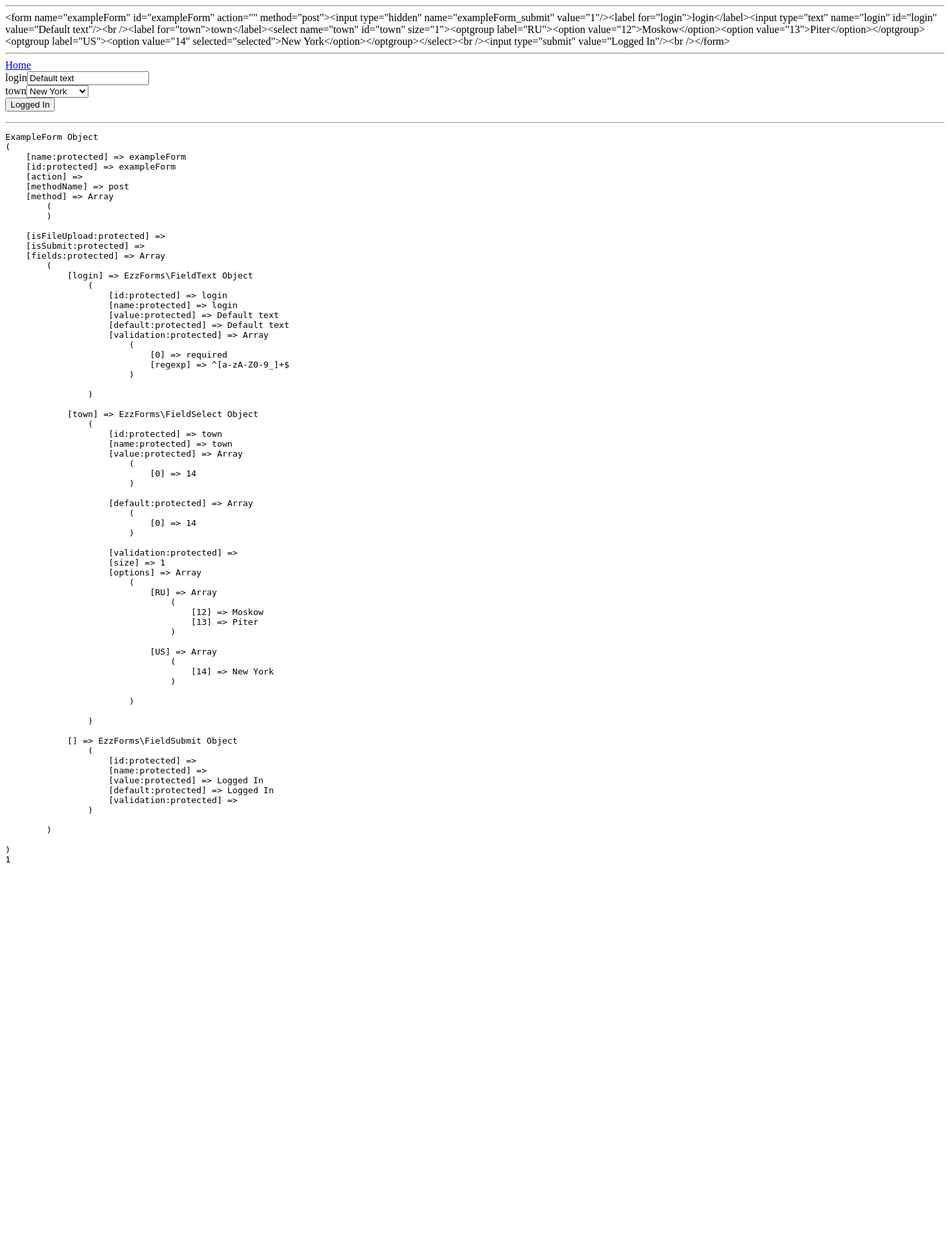
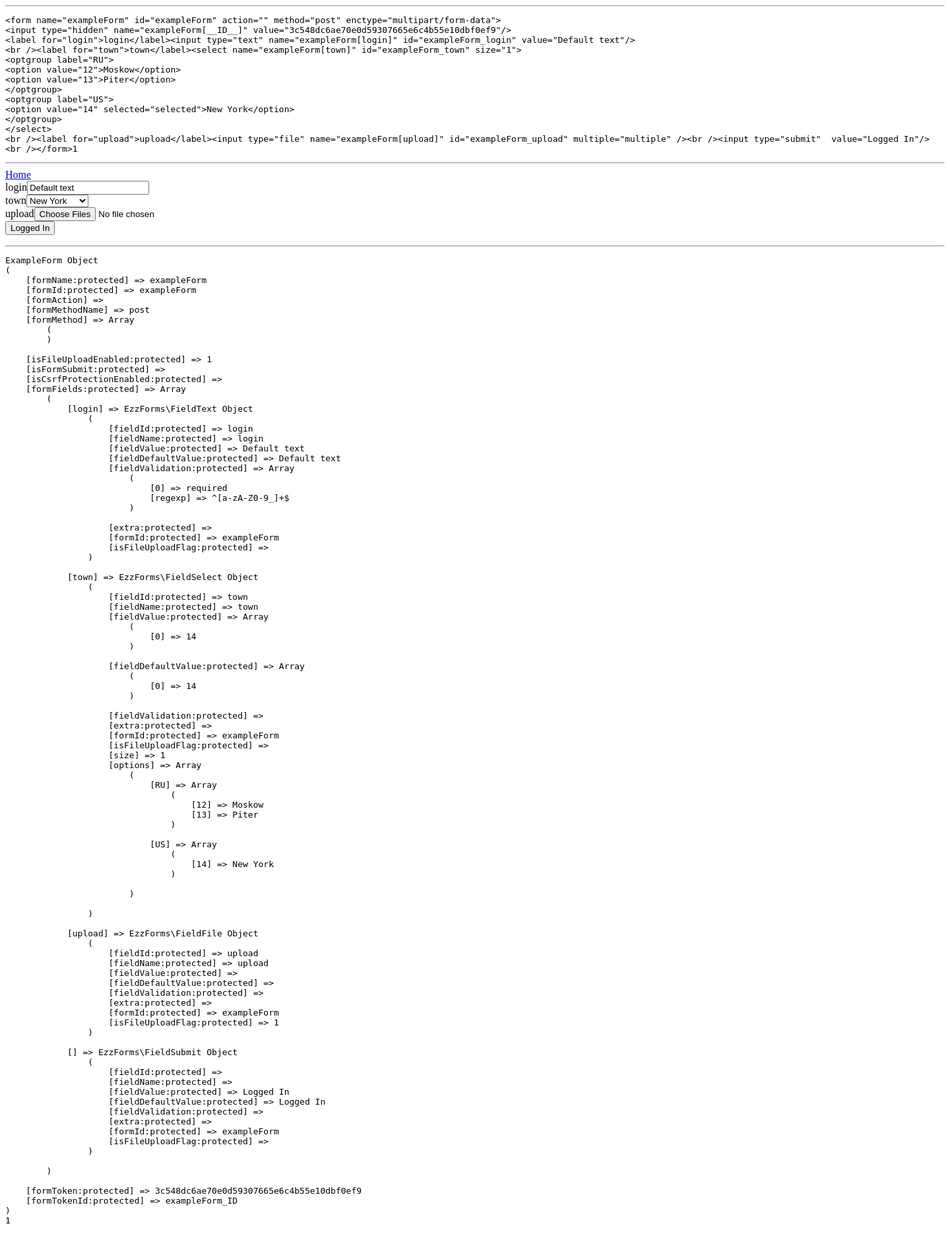
Before and after one commit to runcore/EzzForms, a PHP site: page / in a window 1440 px wide. Shown: the whole page at 66% size. Before the commit the page ends 1307 px from the top, so only its background shows below. Run offline with PHP 8.4, Linux system fonts and the light colour scheme.

Commit message:
add CSRF protection, light refactoring

```diff
--- a/ExampleForm.php
+++ b/ExampleForm.php
@@ -5,6 +5,8 @@ use EzzForms as EF;
  * Class ExampleForm
  */
 class ExampleForm extends EF\Form {
+
+    protected $isCsrfProtectionEnabled = false;
 
     public function __construct() {
 
@@ -24,6 +26,7 @@ class ExampleForm extends EF\Form {
         $this->add([
             new EF\FieldText( 'login', 'Default text', ['required','regexp'=>'^[a-zA-Z0-9_]+$'] ),
             new EF\FieldSelect('town', [14], $options['town'] ),
+            new EF\FieldFile('upload'),
             //
             new EF\FieldSubmit('', 'Logged In')
         ]);
--- a/EzzForms.php
+++ b/EzzForms.php
@@ -1,28 +1,120 @@
 <?php
+/**
+ * Light and powerful forms for embedding
+ *
+ * features:
+ *  CSRF protection
+ *  Default values for fields
+ *  Validation of values
+ *
+ * @package EzzForms
+ * @created 01.01.2017
+ * @author runcore
+ */
 namespace EzzForms;
 
+/**
+ * Class Form
+ * @package EzzForms
+ */
 abstract class Form {
 
-    protected $name = '';
-    protected $id = '';
-    public $action	= '';
-    public $methodName	= 'POST';
-    public $method	= [];
-    // Flags
-    protected $isFileUpload = false;
-    protected $isSubmit = false;
-    // Arrays
-    protected $fields = [];
+    /**
+     * @var string
+     */
+    protected $formName = '';
 
+    /**
+     * @var string
+     */
+    protected $formId = '';
+
+    /**
+     * @var string
+     */
+    public $formAction	= '';
+
+    /**
+     * @var string
+     */
+    public $formMethodName	= 'POST';
+
+    /**
+     * @var array
+     */
+    public $formMethod	= [];
+
+    /**
+     * @var bool
+     */
+    protected $isFileUploadEnabled = false;
+
+    /**
+     * @var bool
+     */
+    protected $isFormSubmit = false;
+
+    /**
+     * @var bool
+     * @uses $_SESSION
+     */
+    protected $isCsrfProtectionEnabled = true;
+
+    /**
+     * Array with all form fields
+     * @var array
+     */
+    protected $formFields = [];
+
+    /**
+     * CSRF or just form submit token
+     * @var string
+     */
+    protected $formToken;
+
+    /**
+     * @var string
+     */
+    protected $formTokenId = '';
+
+    /**
+     * Form constructor.
+     * @param string $name
+     * @param string $action
+     * @param string $methodName
+     */
     protected function __construct($name='', $action='', $methodName='post') {
-        $this->name	= $name ? $name : '';
-        $this->id	= $name ? $name : '';
-        $this->action = $action ? $action : '';
-        $this->methodName = $methodName ? strtolower($methodName) : '';
-        $this->method = $this->methodName=='post' ? $_POST : $_GET;
-        //
-        $this->isSubmit = isset( $this->method[$this->name.'_submit'] );
+        $this->formName	= $name ? $name : '';
+        $this->formId	= $name ? $name : '';
+        $this->formAction = $action ? $action : '';
+        // token
+        $this->formToken = sha1(microtime(1));
+        $this->formTokenId = $this->formId . '_ID';
+        // method
+        $methodName = strtolower($methodName);
+        $this->formMethodName = in_array($methodName,['get','post']) ? $methodName : 'post';
+        $this->formMethod = $this->formMethodName=='post' ? $_POST : $_GET;
+        // is submit form?
+        $this->isFormSubmit = !empty( $this->formMethod[$this->formId]['__ID__'] );
+        if ( $this->isFormSubmit && $this->isCsrfProtectionEnabled ) {
+            $this->isFormSubmit = (
+                !empty( $_SESSION[$this->formTokenId] )
+                &&
+                ( $_SESSION[$this->formTokenId] == $this->formMethod[$this->formId]['__ID__'] )
+            );
+            unset( $_SESSION[$this->formTokenId] );
+        }
     }
+
+    /**
+     *
+     */
+    public function __destruct() {
+        if ( $this->isCsrfProtectionEnabled ) {
+            $_SESSION[ $this->formTokenId ] = $this->formToken;
+        }
+    }
+
 
     /**
      * Add field|fields to form
@@ -30,7 +122,6 @@ abstract class Form {
      * @throws \Exception
      */
     public function add( $params ) {
-//        pr($this->isSubmit);
         if ( is_array($params) ) {
             foreach($params as $field) {
                 $this->add( $field );
@@ -38,14 +129,18 @@ abstract class Form {
         } else {
             // Add one field
             if ( $params instanceof FormField ) {
+                $field = $params;
+                $field->setFormId( $this->getFormId() );
                 // Set value from GET|POST
-                if ( $this->isSubmit ) {
-                    //pr($_POST);
-                    if ( isset($this->method[ $params->getId() ]) ) {
-                        $params->setValue($this->method[$params->getId()]);
+                if ( $this->isFormSubmit ) {
+                    if ( isset($this->formMethod[ $field->getId() ]) ) {
+                        $field->setValue($this->formMethod[$field->getId()]);
                     }
                 }
-                $this->fields[$params->getId()] = $params;
+                if ( $field->getFileUploadFlag() ) {
+                    $this->isFileUploadEnabled = true;
+                }
+                $this->formFields[$field->getId()] = $field;
             } else {
                 throw new \Exception('Expected child of FormField class');
             }
@@ -57,13 +152,12 @@ abstract class Form {
      * @return string
      */
     public function openTag($extra='') {
-        //return $this->before."\n".'<form '.$this->inline.' '.$extra.'>'
-        $inline = ' name="'.$this->name.'" id="'.$this->id.'" action="'.$this->action.'" method="'.$this->methodName.'"';
-        $inline .= $this->isFileUpload ? ' enctype="multipart/form-data"' : '';
-        $inline .= !empty($extra) ? ' '.$extra : '';
+        $inline = ' name="'.$this->formName.'" id="'.$this->formId.'" action="'.$this->formAction.'" method="'.$this->formMethodName.'"';
+        $inline .= $this->isFileUploadEnabled ? ' enctype="multipart/form-data"' : '';
+        $inline .= !empty($extra) ? ' '.trim($extra) : '';
         //
-        return '<form '.$inline.'>'
-        .'<input type="hidden" name="'.$this->name.'_submit" value="1"/>';
+        return '<form '.trim($inline).'>'.PHP_EOL
+            .'<input type="hidden" name="'.$this->formName.'[__ID__]" value="'.$this->formToken.'"/>'.PHP_EOL;
     }
 
     /**
@@ -84,7 +178,7 @@ abstract class Form {
         /**
          * @var FormField $field
          */
-        foreach($this->fields as $field) {
+        foreach($this->formFields as $field) {
             $out .= $field->label( $field->getName() );
             $out .= $field->render();
             $out .= '<br />';
@@ -98,30 +192,71 @@ abstract class Form {
      * @return bool
      */
     public function isSubmit() {
-        return $this->isSubmit;
+        return $this->isFormSubmit;
     }
 
-    // Valid all values of formElements of this Form
+    /**
+     * @return bool
+     */
     public function isValid() {
         $valid = true;
-//        foreach ($this->fields as $k=>$e) {
+        foreach( $this->formFields as $fieldId=>$field ) {
 //            if (!$e->isValid()) {
 //                $valid = false;
 //            }
-//        }
+        }
         return $valid;
+    }
+
+    public function getFormId() {
+        return $this->formId;
     }
 
 
 }
 
+/**
+ * Class FormField
+ * @package EzzForms
+ */
 abstract class FormField {
 
-    protected $id  = '';
-    protected $name  = '';
-    protected $value  = null;
-    protected $default = null;
-    protected $validation = null;
+    /**
+     * @var string
+     */
+    protected $fieldId  = '';
+
+    /**
+     * @var string
+     */
+    protected $fieldName  = '';
+
+    /**
+     * @var null
+     */
+    protected $fieldValue;
+
+    /**
+     * @var null
+     */
+    protected $fieldDefaultValue;
+
+    /**
+     * @var null
+     */
+    protected $fieldValidation;
+
+    /**
+     * @var string
+     */
+    protected $extra = '';
+
+    /**
+     * @var string
+     */
+    protected $formId = 'form';
+
+    protected $isFileUploadFlag = false;
 
     /**
      * FormField constructor.
@@ -130,71 +265,117 @@ abstract class FormField {
      * @param null $validation
      */
     public function __construct($id, $default=null, $validation=null) {
-        $this->id = $id;
-        $this->name = $id;
-        $this->default = $default;
-        $this->value   = $default;
-        $this->validation = $validation;
+        $this->fieldId = $id;
+        $this->fieldName = $id;
+        $this->fieldDefaultValue = $default;
+        $this->fieldValue   = $default;
+        $this->fieldValidation = $validation;
     }
 
+    /**
+     * @return string
+     */
     public function getId() {
-        return $this->id;
+        return $this->fieldId;
     }
 
+    /**
+     * @return string
+     */
     public function getName() {
-        return $this->name;
+        return $this->fieldName;
     }
 
+    /**
+     * @param $formName
+     */
+    public function setFormId($formId) {
+        $this->formId = $formId;
+    }
+
+    /**
+     * @param $value
+     */
     public function setValue($value) {
         $this->value = $value;
     }
 
+    /**
+     * @return null
+     */
     public function getValue() {
-        return $this->value;
+        return $this->fieldValue;
     }
 
+    /**
+     * @return null
+     */
     public function getDefault() {
-        return $this->default;
+        return $this->fieldDefaultValue;
     }
 
+    /**
+     * @return bool
+     */
+    public function getFileUploadFlag() {
+        return $this->isFileUploadFlag;
+    }
+
+    /**
+     * @param $text
+     * @return string
+     */
     public function label($text) {
         return '<label for="'.$this->getId().'">'.$text.'</label>';
     }
 
+    /**
+     * @param string $extra
+     * @return mixed
+     */
     abstract function render($extra='');
 
+    /**
+     * @param string $extra
+     * @return array|string
+     */
     protected function renderAttributes( $extra='' ) {
         $out = [];
         //$v = getParams($this->validator);
-        if (!empty($this->name)) {
-            $out[] = 'name="'.$this->name.'"';
+        if (!empty($this->fieldName)) {
+            $out[] = 'name="'.$this->formId.'['. $this->fieldName.']"';
         }
-        if (!empty($this->id)) {
-            $out[] = 'id="'.$this->id.'"';
+        if (!empty($this->fieldId)) {
+            $out[] = 'id="'.$this->formId.'_'.$this->fieldId.'"';
         }
-        //if (isset($v['maxlen']) && $v['maxlen']>0 ) $o[] = 'maxlength="'.$v['maxlen'].'"';
+        if (isset($this->fieldValidation['maxlen'])) {
+            $out[] = 'maxlength="' . abs(intval($this->fieldValidation['maxlen'])) . '"';
+        }
         if (!empty($this->extra)) {
             $out[] = $this->extra;
         }
         if (!empty($extra)) {
             $out[] = $extra;
         }
-        $out = join(' ',$out);
-        //if ($this->error) {
-            //$oo = preg_replace("/class=\"([a-z_\d]+)\"/", "class=\"$1 error\"", $oo);
-        //}
-        return $out;
+        return trim(join(' ',$out));
     }
 
+    /**
+     *
+     */
     public function error() {
         // TODO:!
     }
 
 }
 
+/**
+ * Class FieldSubmit
+ * @package EzzForms
+ */
 class FieldSubmit extends FormField {
     public function render($extra='') {
-        return '<input type="submit" '.parent::renderAttributes($extra).' value="'.escape($this->value).'"/>';
+        return '<input type="submit" '.parent::renderAttributes($extra).' value="'.escape($this->fieldValue).'"/>'.PHP_EOL;
     }
 
     public function label($text) {
@@ -202,52 +383,72 @@ class FieldSubmit extends FormField {
     }
 }
 
+/**
+ * Class FieldText
+ * @package EzzForms
+ */
 class FieldText extends FormField {
     public function render($extra='') {
-        //$this->value = isset($this->default)&&!empty($this->default)&&empty($this->value) ? $this->default : $this->value;
-        return '<input type="text" '.parent::renderAttributes($extra).' value="'. escape($this->value).'"/>';
+        return '<input type="text" '.parent::renderAttributes($extra).' value="'. escape($this->fieldValue).'"/>'.PHP_EOL;
     }
 }
 
+/**
+ * Class FieldTextarea
+ * @package EzzForms
+ */
 class FieldTextarea extends FormField {
     public function render($extra='') {
-        return '<textarea '.parent::renderAttributes($extra).' >'.escape($this->value).'</textarea>';
+        return '<textarea '.parent::renderAttributes($extra).' >'.escape($this->fieldValue).'</textarea>'.PHP_EOL;
     }
 }
 
+/**
+ * Class FieldSelect
+ * @package EzzForms
+ */
 class FieldSelect extends FormField {
     public $size = 1;
     public $options = [];
 
     public function __construct($id, Array $default = null, Array $options = null, $size=1) {
         parent::__construct($id, $default, null);
-        if ( !is_array($this->value) ) {
-            $this->value = [ $this->value ];
-        }
+//        if ( !is_array($this->fieldValue) ) {
+//            $this->fieldValue = [ $this->fieldValue ];
+//        }
         $this->options = $options;
         $this->size = $size;
     }
 
     public function render($extra='') {
-        if (!is_array($this->value)) {
-            $this->value = [$this->value];
+        if (!is_array($this->fieldValue)) {
+            $this->value = [$this->fieldValue];
         }
-        $out = '<select '.$this->renderAttributes($extra).' size="'.$this->size.'"'.($this->size>1?' multiple="multiple"':'').'>';
+        $out = '<select '.$this->renderAttributes($extra).' size="'.$this->size.'"'.($this->size>1?' multiple="multiple"':'').'>'.PHP_EOL;
         if ( is_array($this->options) ) {
-            foreach ($this->options as $id => $data) {
-                if (is_array($data)) { // OPTGROUP
-                    $out .= '<optgroup label="' . $id . '">';
-                    foreach ($data as $kk => $vv) { // OPTION
-                        $out .= '<option value="' . $kk . '"' . (in_array($kk, $this->value) ? ' selected="selected"' : '') . '>' . escape($vv) . '</option>';
+            foreach ($this->options as $optionId => $optionValues) {
+                if (is_array($optionValues)) { // OPTGROUP
+                    $out .= '<optgroup label="' . $optionId . '">'.PHP_EOL;
+                    foreach ($optionValues as $subOptionId => $subOptionValue) { // OPTION
+                        $out .= '<option value="' . $subOptionId . '"' . (in_array($subOptionId, $this->fieldValue) ? ' selected="selected"' : '') . '>' . escape($subOptionValue) . '</option>'.PHP_EOL;
                     }
-                    $out .= '</optgroup>';
+                    $out .= '</optgroup>'.PHP_EOL;
                 } else { // OPTION
-                    $out .= '<option value="' . $id . '"' . (in_array($id, $this->value) ? ' selected="selected"' : '') . '>' . escape($data) . '</option>';
+                    $out .= '<option value="' . $optionId . '"' . (in_array($optionId, $this->fieldValue) ? ' selected="selected"' : '') . '>' . escape($optionValues) . '</option>'.PHP_EOL;
                 }
             }//foreach
         }
-        $out .= '</select>';
+        $out .= '</select>'.PHP_EOL;
         return $out;
+    }
+}
+
+class FieldFile extends FormField {
+
+    protected $isFileUploadFlag = true;
+
+    public function render($extra='') {
+        return '<input type="file" ' . parent::renderAttributes($extra) . ' multiple="multiple" />';
     }
 }
 
--- a/index.php
+++ b/index.php
@@ -10,7 +10,9 @@ if ($ef->isSubmit() && $ef->isValid()) {
     //
 }
 echo '<hr />';
-echo EF\escape( $ef->render() );
+$form = EF\escape( $ef->render() );
+$form = str_replace('><', ">\n<", $form);
+echo EF\pr($form);
 
 echo '<hr />';
 echo '<a href="./">Home</a>';
```
